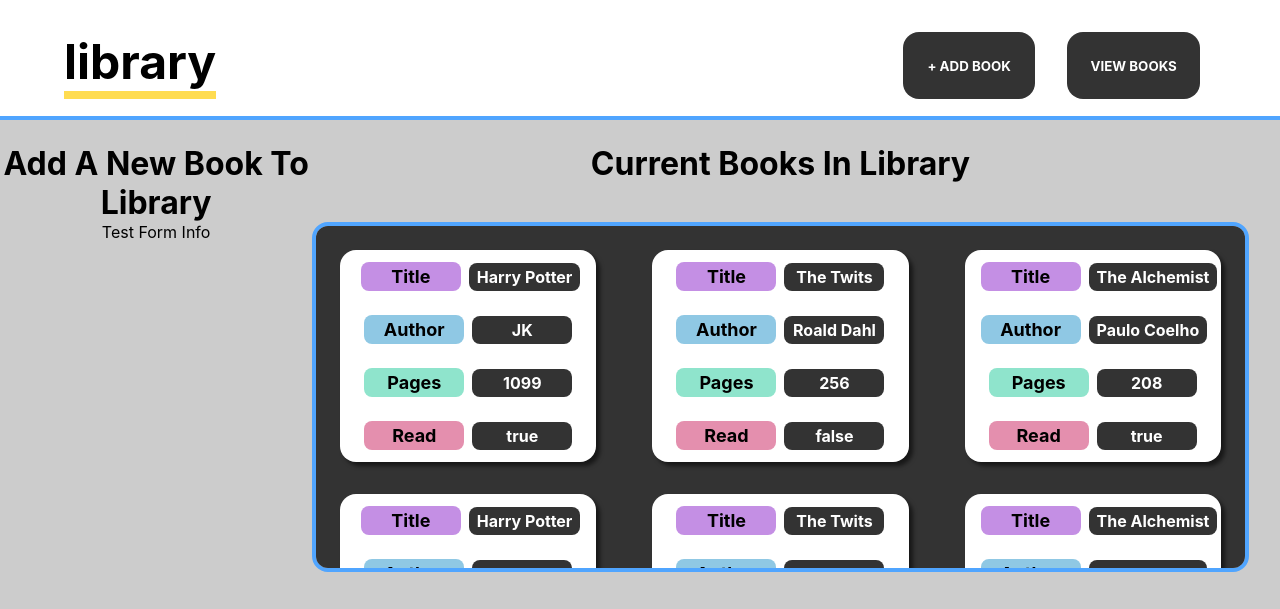
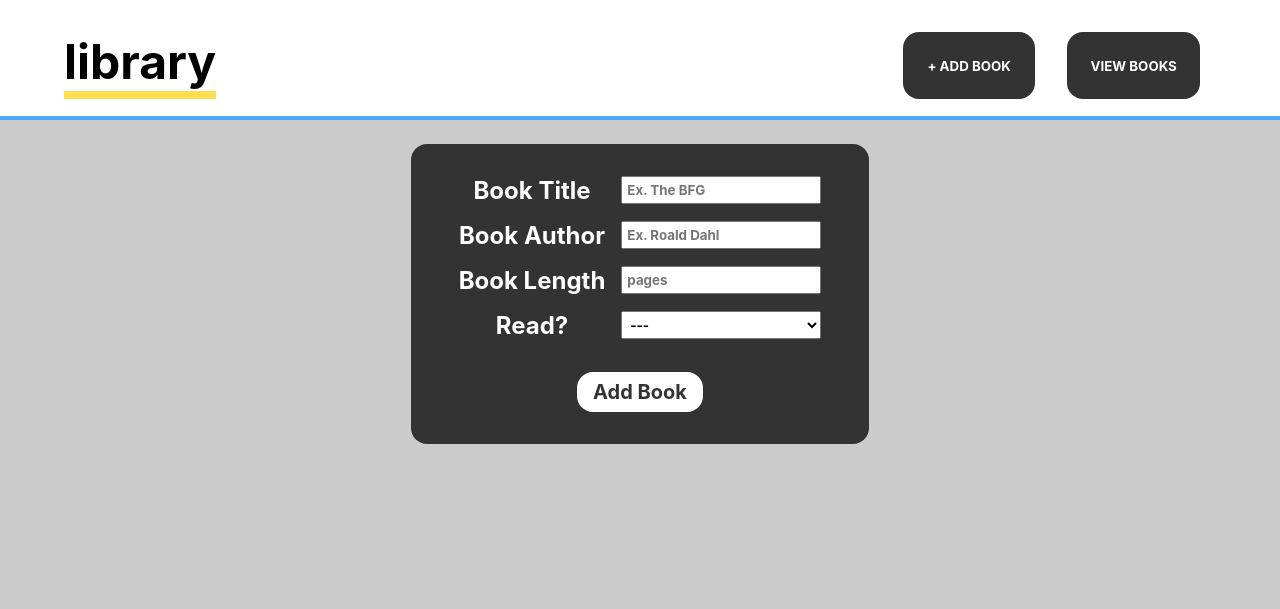
Before and after one commit to worthyag/JS-Library-App, a plain HTML site: page index.html in a window 1280 px wide. Both pictures are taken after a click on the button "+ ADD BOOK". Drawn offline with Linux system fonts and the light colour scheme.

Commit message:
Added the functionality to allow user to submit form data, and have that data processed.

```diff
--- a/books.js
+++ b/books.js
@@ -23,14 +23,32 @@ function Book(Title, Author, Pages, Read) {
 function addBookToLibrary(Title, Author, Pages, Read) {
     const book = new Book(Title, Author, Pages, Read);
     myLibrary.push(book);
+    // displayBooks();
 }
 
 
 
 // Display books in the library array
+const books = document.querySelector(".books");
+books.classList.add("hidden");
+
 function displayBooks() {
-    const books = document.querySelector(".books");
+    // Clear HTML first
+    books.innerHTML = "";
 
+    // Checks whether the array is empty
+    if (myLibrary.length === 0) {
+        console.log("Library empty.");
+
+        const emptyMsg = document.createElement('div');
+        emptyMsg.textContent = "You currently have no books in Library. 🧐";
+        emptyMsg.classList.add('error');
+
+        books.appendChild(emptyMsg);
+        return;
+    }
+
+    else {
         // Loop throught the library array + display the cards
         myLibrary.forEach(myLibrary => {
             // Creating the cards
@@ -59,24 +77,76 @@ function displayBooks() {
             books.appendChild(card);
         })
     }
+}
 
 // Calling functions / Adding manually until the form is complete
-addBookToLibrary("Harry Potter", "JK", 1099, true);
-addBookToLibrary("The Twits", "Roald Dahl", 256, false);
-addBookToLibrary("The Alchemist", "Paulo Coelho", 208, true);
-addBookToLibrary("Harry Potter", "JK", 1099, true);
-addBookToLibrary("The Twits", "Roald Dahl", 256, false);
-addBookToLibrary("The Alchemist", "Paulo Coelho", 208, true);
+// addBookToLibrary("Harry Potter", "JK", 1099, true);
+// addBookToLibrary("The Twits", "Roald Dahl", 256, false);
+// addBookToLibrary("The Alchemist", "Paulo Coelho", 208, true);
+// addBookToLibrary("Harry Potter", "JK", 1099, true);
+// addBookToLibrary("The Twits", "Roald Dahl", 256, false);
+// addBookToLibrary("The Alchemist", "Paulo Coelho", 208, true);
 
 console.log("My Library", myLibrary);
 
+// displayBooks();
+
+// Display Books Function
+const viewBooks = document.querySelector("#view-books-btn");
+
+viewBooks.addEventListener('click', () => {
+    books.classList.toggle("hidden");
+
+    if (!books.classList.contains("hidden"))
         displayBooks();
+});
+
+
+// Display Form Function
+const addBookBtn = document.querySelector("#add-book-btn");
+
+addBookBtn.addEventListener('click', () => {
+    const formContainer = document.querySelector("#form-container");
+    // form.classList.toggle("show-form");
+    formContainer.classList.toggle("active");
+});
+
+
+// Process Data When Form Submits
+const form = document.querySelector("#add-book-form");
+
+form.addEventListener('submit', processFormData);
+
+function processFormData(e) {
+    console.log("e", e);
+    const formData = new FormData(e.target);
+
+    userData = [];
+
+    formData.forEach((formData, key) => {
+        if (key === "length")
+            formData = parseInt(formData)
+        else if (key === "read")
+            formData = Boolean(formData)
+        userData.push(formData);
+        // console.log(userData); // for testing
+    })
+
+    addBookToLibrary(userData[0], userData[1], userData[2], userData[3]);
+    console.log(myLibrary);
+
+    e.preventDefault();
+}
+
+
 
 
 // // Temp styling
 // const container = document.querySelector(".container");
 // container.classList.add("show-books");
 
+
+// Old function
 // Display Books
 function displayBooksOnPage() {
     for (let book of tempLibrary) {
@@ -136,7 +206,7 @@ function displayBooksOnPage() {
 
 
 // function showForm() {
-//     const form = document.querySelector(".book-form");
+//     const form = document.querySelector(".add-book-form");
 //     form.classList.toggle("show-form");
 // }
 
--- a/index.html
+++ b/index.html
@@ -14,22 +14,48 @@
         <h1>Library</h1>
 
         <!-- Buttons to add books + to display books -->
-        <button class="btn" id="add-book">+ ADD BOOK</button>
-        <button class="btn" id="view-books">VIEW BOOKS</button>
+        <button class="btn" id="add-book-btn">+ ADD BOOK</button>
+        <button class="btn" id="view-books-btn">VIEW BOOKS</button>
     </div>
 
 
     <div class="container">
-        <div class="form-heading">
+        <!-- <div class="form-heading">
             <h1>Add A New Book To Library</h1>
-        </div>
-        <div class="books-heading">
+        </div> -->
+        <!-- <div class="books-heading">
             <h1>Current Books In Library</h1>
-        </div>
-        <div class="form">
-            <p>Test Form Info</p>
-        </div>
-        <div class="books">
+        </div> -->
+
+        <div class="books"></div>
+
+        <div class="form" id="form-container">
+            <form id="add-book-form" action="">
+                <div class="book-title">
+                    <label for="title">Book Title</label>
+                    <input type="text" name="title" id="title" placeholder="Ex. The BFG" required
+                    maxlength="100">
+                </div>
+                <div class="book-author">
+                    <label for="author">Book Author</label>
+                    <input type="text" name="author" id="author" placeholder="Ex. Roald Dahl" required
+                    maxlength="100">
+                </div>
+                <div class="book-length">
+                    <label for="length">Book Length</label>
+                    <input type="number" name="length" id="length" placeholder="pages" required
+                    max="10000">
+                </div>
+                <div class="book-read">
+                    <label for="read">Read?</label>
+                    <select name="read" id="read" required>
+                        <option value="">---</option>
+                        <option value="true">yes</option>
+                        <option value="false">no</option>
+                    </select>
+                </div>
+                <button type="submit" id="submit-form">Add Book</button>
+            </form>
         </div>
     </div>
 </body>
--- a/style.css
+++ b/style.css
@@ -56,28 +56,30 @@ body {
 /* Styling the container */
 .container {
     display: grid;
-    grid-template-columns: 1fr 3fr 0.1fr;
-    grid-template-rows: 0.1fr;
+    /* grid-template-columns: 1fr 3fr; */
+    /* grid-template-columns: 1fr; */
+    /* grid-template-rows: 0.1fr; */
     text-align: center;
     min-height: calc(100vh - var(--heading-height));
-    margin-top: 24px;
+    margin: 24px 24px 0 24px;
+    /* gap: 16px; */
 }
 
-.form-heading,
-.form {
+/* .form-heading, */
+/* .form {
     grid-column: 1 / 2;
-}
+} */
 
-.books-heading {
+/* .books-heading {
     grid-column: 2 / 3;
-}
+} */
 
 /* Styling how the books will be displayed */
 /* Card container */
 .books {
     background-color: #333;
     border-radius: 16px;
-    grid-column: 2 / 3;
+    /* grid-column: 2 / 3; */
     /* margin: 16px auto; */
     text-align: center;
     padding: 16px 0;
@@ -155,6 +157,86 @@ body {
     background-color: rgb(228, 143, 174);
 }
 
+
+/* Book Form Styling */
+/* Form  Container */
+#form-container {
+    transform: scale(0);
+    transition: 0.2s ease-in-out;
+}
+
+.hidden  {
+    /* visibility: hidden; */
+    display: none;
+}
+
+#form-container.active {
+    transform: scale(1);
+    z-index: 1;
+}
+
+/* Form */
+#add-book-form {
+    background-color: #333;
+    color: #fff;
+    font-weight: bold;
+    width: max-content;
+    margin: 0 auto;
+    padding: 16px 32px;
+    border-radius: 16px;
+    font-size: 24px;
+}
+
+#add-book-form  > .book-title,
+#add-book-form  > .book-author,
+#add-book-form  > .book-length,
+#add-book-form  > .book-read {
+    margin: 16px;
+}
+
+#add-book-form input,
+#add-book-form select {
+    width: 200px;
+    height: 28px;
+    float: right;
+    margin-left: 16px;
+    padding-left: 4px;
+    outline-color: rgb(140, 119, 233);
+    font-weight: bold;
+}
+
+/* .add-book-form input::placeholder {
+    font-weight: bold;
+} */
+
+/* Form Btn */
+#add-book-form button {
+    font-weight: bold;
+    background-color: #fff;
+    color: #333;
+    padding: 8px 16px;
+    border: none;
+    border-radius: 16px;
+    margin: 16px auto;
+    font-size: 20px;
+}
+
+#add-book-form button:hover {
+    background-color: rgb(140, 119, 233);
+    cursor: pointer;
+}
+
+/* For when the library is empty */
+.error {
+    background-color: #333;
+    color: #fff;
+    margin: auto;
+    /* padding: 32px; */
+    border-radius: 8px;
+    font-weight: 700;
+    font-size: 1.5rem;
+}
+
 /* Delete btn */
 /* .delete {
     padding: 8px 16px;
@@ -169,68 +251,3 @@ body {
 /* .show-books  {
     display: none;
 }
-
-
-/* Book form */
-/* #form-container {
-    transform: scale(0);
-    transition: 0.2s ease-in-out;
-}
-
-#form-container.active {
-    transform: scale(1);
-} */
-
-/* .show-form  { */
-    /* visibility: hidden; */
-    /* display: none; */
-/* } */
-
-/* .book-form {
-    background-color: #333;
-    color: #fff;
-    font-weight: bold;
-    width: max-content;
-    margin: 0 auto;
-    padding: 16px 32px;
-    border-radius: 16px;
-    font-size: 24px;
-}
-
-.book-form  > .book-title,
-.book-form  > .book-author,
-.book-form  > .book-length,
-.book-form  > .book-read {
-    margin: 16px;
-} */
-
-/* .book-form input,
-.book-form select {
-    width: 200px;
-    height: 28px;
-    float: right;
-    margin-left: 16px;
-    padding-left: 4px;
-    outline-color: rgb(140, 119, 233);
-    font-weight: bold;
-} */
-
-/* .book-form input::placeholder {
-    font-weight: bold;
-} */
-
-/* .book-form button {
-    font-weight: bold;
-    background-color: #fff;
-    color: #333;
-    padding: 8px 16px;
-    border: none;
-    border-radius: 16px;
-    margin: 16px auto;
-    font-size: 20px;
-} */
-
-/* .book-form button:hover {
-    background-color: rgb(140, 119, 233);
-    cursor: pointer;
-} */
```
Lines whose indentation alone changed are shown as unchanged.
